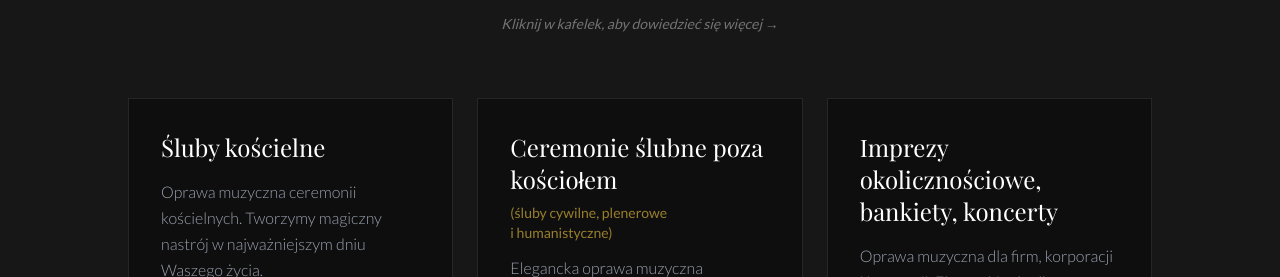
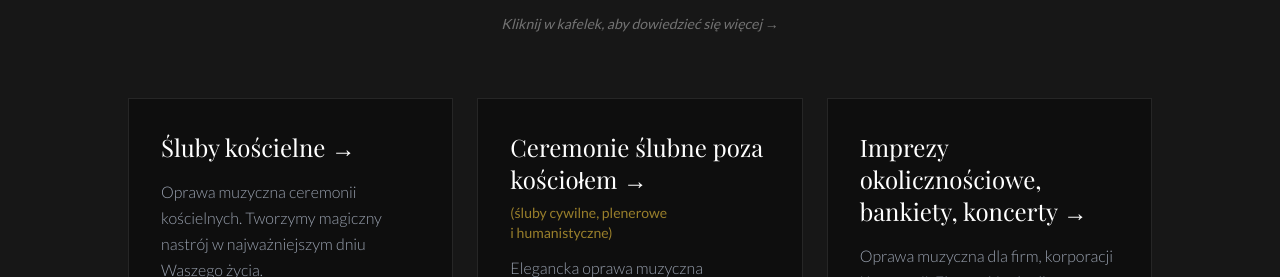
Before and after one commit to patrykzdral/sforza-quartet, a Next.js app: page / in a window 1280 px wide. Shown: the part 2120-2397 px from the top of the page. Built offline with nearby package versions, Linux system fonts and the light colour scheme; a web font is replaced by a local one.

Commit message:
feat: Add navigation arrow to service category titles.

```diff
--- a/app/page.tsx
+++ b/app/page.tsx
@@ -60,7 +60,7 @@ export default function Home() {
         <div className="grid md:grid-cols-2 lg:grid-cols-3 gap-6 max-w-5xl mx-auto">
           {/* Śluby kościelne */}
           <a href="/church-weddings" className="p-8 border border-neutral-800 hover:border-gold-500/50 transition-colors group bg-black/40 flex flex-col">
-            <h4 className="text-2xl font-serif mb-4 group-hover:text-gold-500 transition-colors">Śluby kościelne</h4>
+            <h4 className="text-2xl font-serif mb-4 group-hover:text-gold-500 transition-colors">Śluby kościelne →</h4>
             <p className="text-gray-400 font-light leading-relaxed flex-grow">
               Oprawa muzyczna ceremonii kościelnych. Tworzymy magiczny nastrój w najważniejszym dniu Waszego życia.
             </p>
@@ -68,7 +68,7 @@ export default function Home() {
 
           {/* Ceremonie ślubne poza kościołem */}
           <a href="/civil-weddings" className="p-8 border border-neutral-800 hover:border-gold-500/50 transition-colors group bg-black/40 flex flex-col">
-            <h4 className="text-2xl font-serif mb-2 group-hover:text-gold-500 transition-colors">Ceremonie ślubne poza kościołem</h4>
+            <h4 className="text-2xl font-serif mb-2 group-hover:text-gold-500 transition-colors">Ceremonie ślubne poza kościołem →</h4>
             <p className="text-gold-500/70 text-sm mb-3">(śluby cywilne, plenerowe i humanistyczne)</p>
             <p className="text-gray-400 font-light leading-relaxed flex-grow">
               Elegancka oprawa muzyczna ceremonii w USC, plenerze i uroczystości humanistycznych.
@@ -77,7 +77,7 @@ export default function Home() {
 
           {/* Imprezy okolicznościowe, bankiety, koncerty */}
           <a href="/banquets-and-concerts" className="p-8 border border-neutral-800 hover:border-gold-500/50 transition-colors group bg-black/40 flex flex-col">
-            <h4 className="text-2xl font-serif mb-4 group-hover:text-gold-500 transition-colors">Imprezy okolicznościowe, bankiety, koncerty</h4>
+            <h4 className="text-2xl font-serif mb-4 group-hover:text-gold-500 transition-colors">Imprezy okolicznościowe, bankiety, koncerty →</h4>
             <p className="text-gray-400 font-light leading-relaxed flex-grow">
               Oprawa muzyczna dla firm, korporacji i instytucji. Eleganckie tło dla wydarzeń firmowych, jubileuszy i konferencji.
             </p>
```
